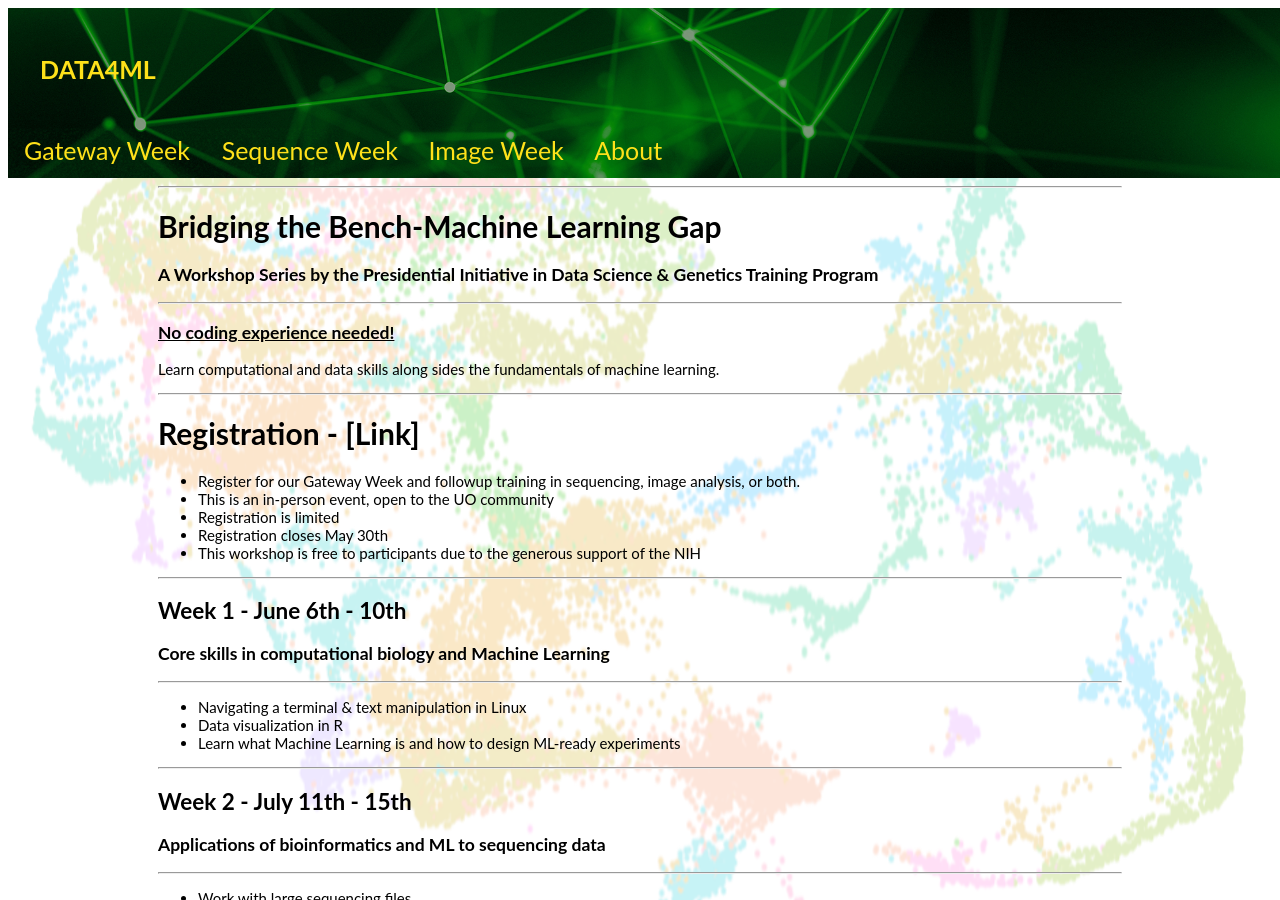
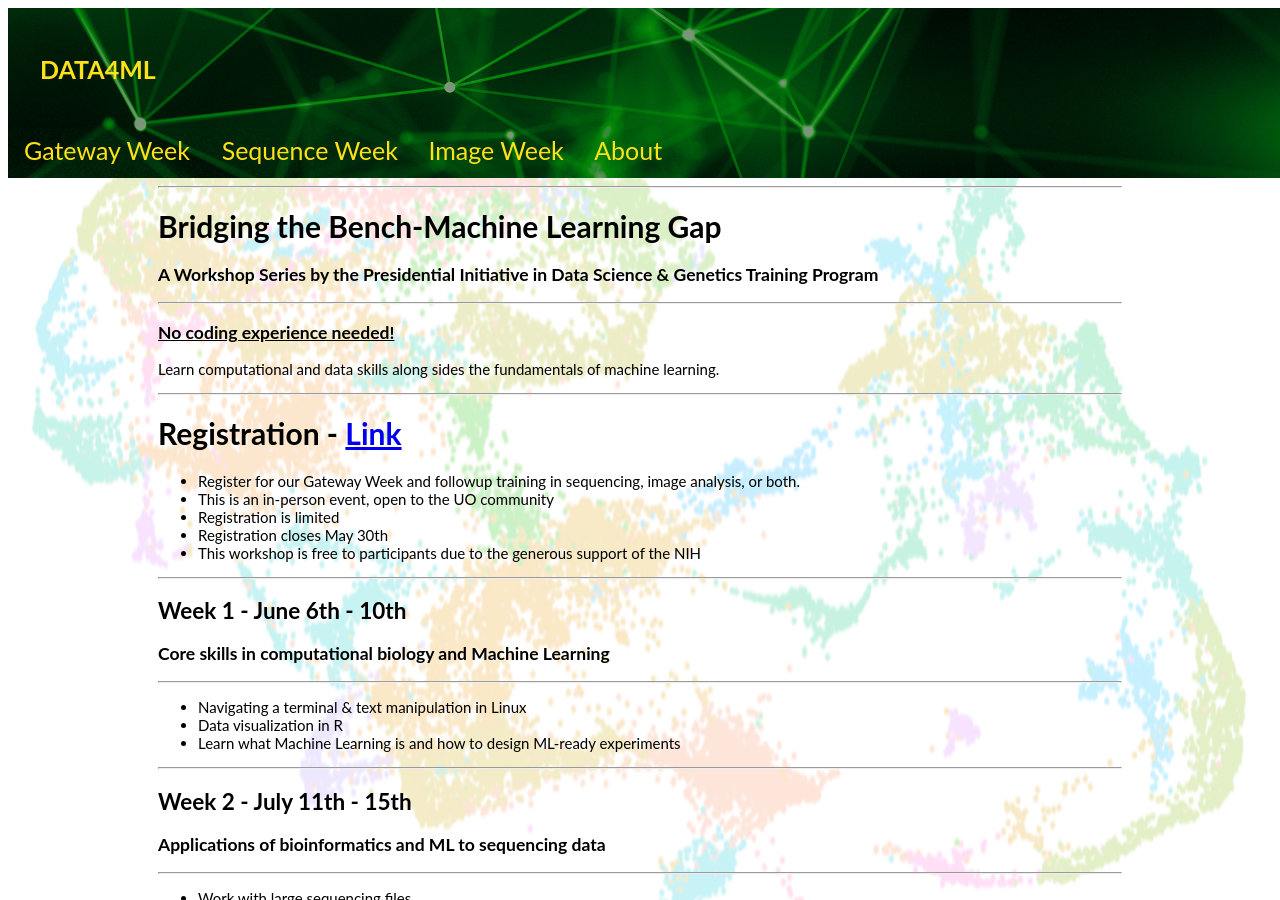
Before and after one commit to UO-Data-Science/Data4ML1, a Jekyll site: the page built from docs/index.md, in a window 1280 px wide and 900 px high. Built offline with Jekyll 4.4.1, drawn with Linux system fonts in a browser that asks for light colours; part of the change alters nothing that is shown.

```diff
--- a/docs/index.md
+++ b/docs/index.md
@@ -13,7 +13,7 @@ filename: index.md
 Learn computational and data skills along sides the fundamentals of machine learning.
 
 ***
-# Registration - [Link]
+# Registration - [Link](https://oregon.qualtrics.com/jfe/form/SV_38WNAeMZfkhMsL4)
 
 * Register for our Gateway Week and followup training in sequencing, image analysis, or both.
 * This is an in-person event, open to the UO community
```
Also changed, not shown: docs/Data4MLW1.md (+0 -3 lines).
